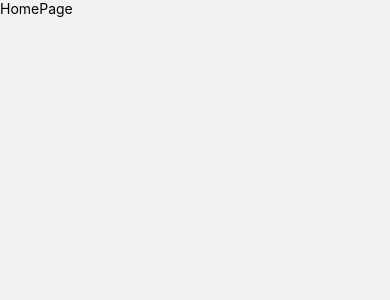
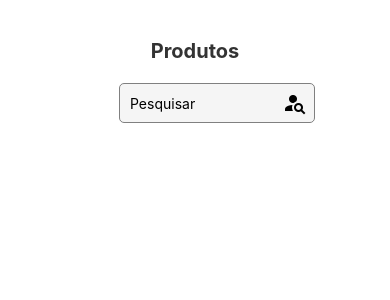
Before and after one commit to JezzDiego/E-Commerce-ReactNative, a React Native app: screen /Home in a window 390 px wide. Shown: the top 300 px of the page. Built offline with nearby package versions, Linux system fonts and the light colour scheme.

Commit message:
mudanças iniciasi home page

```diff
--- /dev/null
+++ b/src/components/Search/index.tsx
@@ -0,0 +1,12 @@
+import { Input, SearchIcon, Container } from "./styles";
+
+const Search = () => {
+  return (
+    <Container>
+      <Input placeholder="Pesquisar" />
+      <SearchIcon name="account-search" size={24} />
+    </Container>
+  );
+};
+
+export default Search;
--- /dev/null
+++ b/src/components/Search/styles.ts
@@ -0,0 +1,25 @@
+import styled from "styled-components/native";
+import { MaterialCommunityIcons } from "@expo/vector-icons";
+
+export const Container = styled.View`
+  flex-direction: row;
+  align-items: center;
+  justify-content: flex-end;
+`;
+
+export const Input = styled.TextInput`
+  height: 40px;
+  width: 70%;
+  border-color: gray;
+  border-width: 1px;
+  border-radius: 5px;
+  padding: 10px;
+  margin: 20px;
+
+  background-color: #f5f5f5;
+`;
+
+export const SearchIcon = styled(MaterialCommunityIcons)`
+  position: absolute;
+  right: 10%;
+`;
--- a/src/pages/Home/index.tsx
+++ b/src/pages/Home/index.tsx
@@ -1,10 +1,13 @@
-import { View, Text } from "react-native";
+import { Contaier, Title } from "./styles";
+import Search from "../../components/Search";
 
 const HomePage = () => {
   return (
-    <View>
-      <Text>HomePage</Text>
-    </View>
+    <Contaier>
+      <Title>Produtos</Title>
+
+      <Search />
+    </Contaier>
   );
 };
 
--- /dev/null
+++ b/src/pages/Home/styles.ts
@@ -0,0 +1,15 @@
+import styled from "styled-components/native";
+
+export const Contaier = styled.View`
+  flex: 1;
+  align-items: center;
+  justify-content: flex-start;
+  background-color: #fff;
+`;
+
+export const Title = styled.Text`
+  font-size: 20px;
+  color: #333;
+  margin-top: 10%;
+  font-weight: bold;
+`;
```
